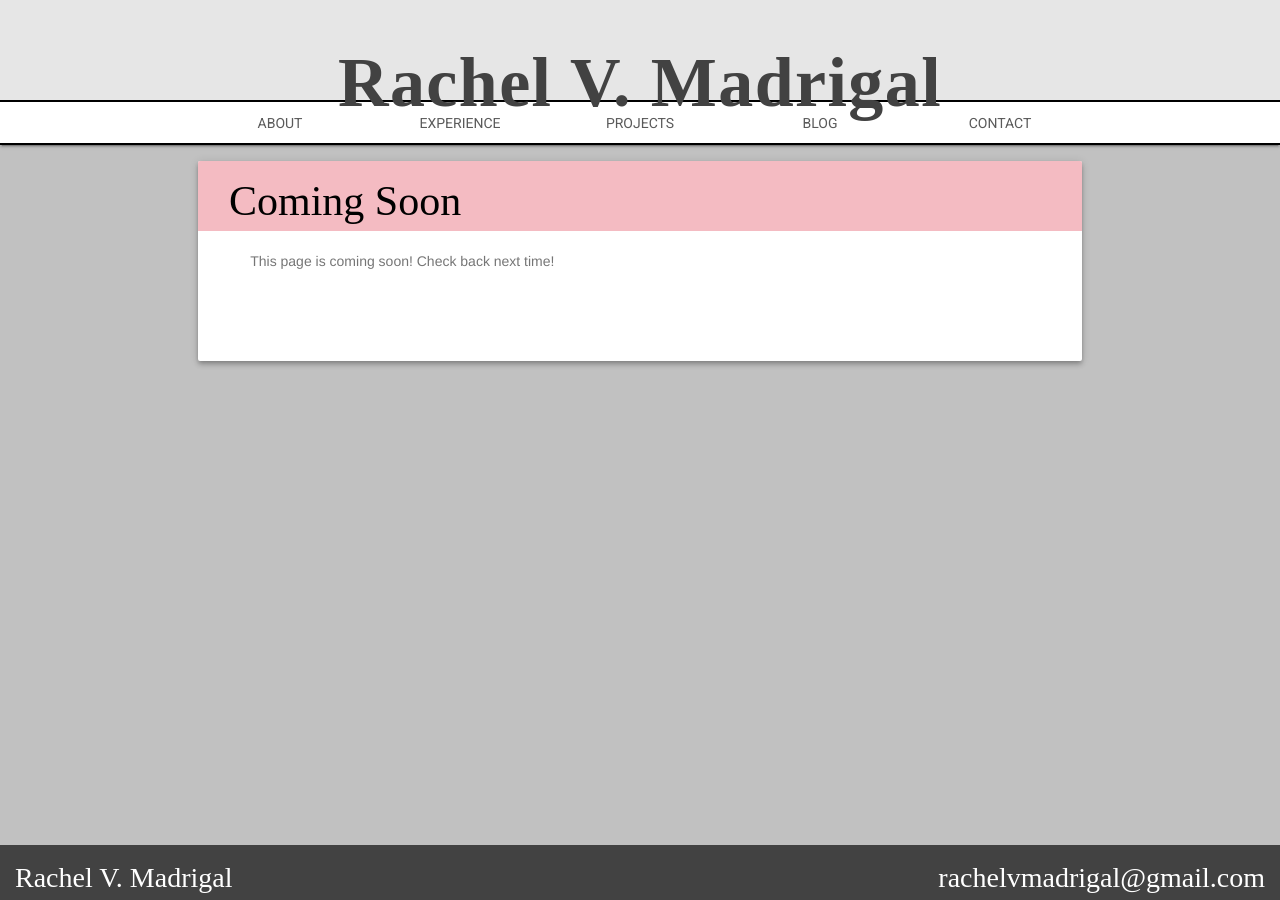
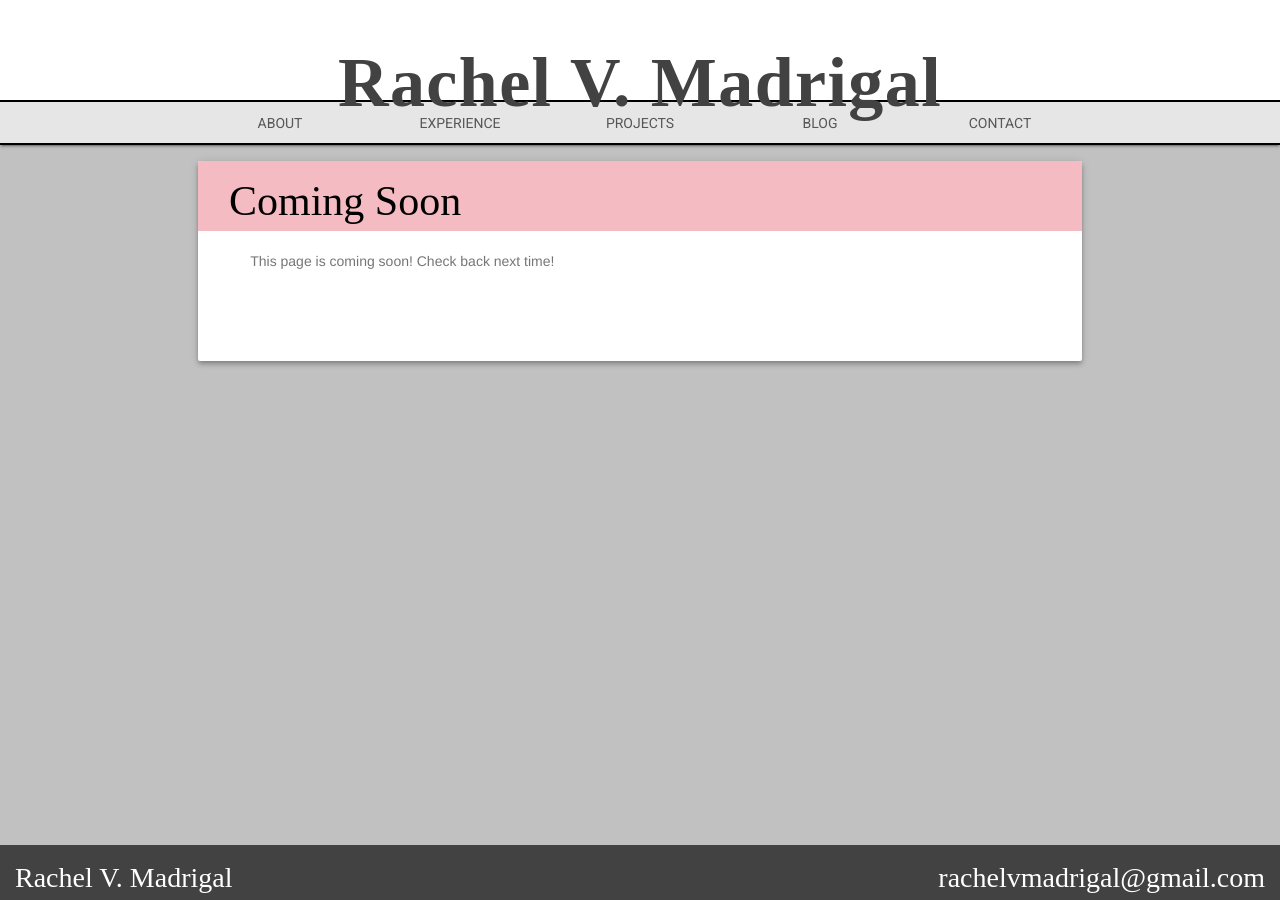
Before and after one commit to rachelmad/rachelmad.github.io, a Jekyll site: the page built from coming-soon.html, in a window 1280 px wide. Built offline with Jekyll 4.4.1, drawn with Linux system fonts in a browser that asks for light colours; nearby versions of some CDN libraries; some web fonts are replaced.

Commit message:
Updated theme colors and fonts

```diff
--- a/_layouts/default.html
+++ b/_layouts/default.html
@@ -8,7 +8,7 @@
 
     <title> {{ page.title }} </title>
     <link rel="stylesheet" href="https://code.getmdl.io/1.1.3/material.grey-pink.min.css"/>
-    <link href="https://fonts.googleapis.com/css?family=Roboto|Stalemate" rel="stylesheet">
+    <link href="https://fonts.googleapis.com/css?family=Roboto:400,400i,900|Rokkitt:700|Stalemate" rel="stylesheet">
     <link rel="stylesheet" href="https://fonts.googleapis.com/icon?family=Material+Icons">
     <script src="https://use.fontawesome.com/4dde453932.js"></script>
 
--- a/css/styles.css
+++ b/css/styles.css
@@ -40,7 +40,6 @@
 
 .portfolio-logo-row {
     min-height: 100px;
-    background-color: rgb(230, 230, 230);
     justify-content: flex-end;
 }
 
@@ -67,6 +66,7 @@
     border-bottom: 2px solid black;
     text-transform: uppercase;
     height: 45px;
+    background-color: rgb(230, 230, 230);
 }
 
 .portfolio-navigation-row  .mdl-navigation {
@@ -272,3 +272,12 @@ code {
     background-color: rgb(230, 230, 230);
     padding: 5px;
 }
+
+p {
+    font-size: 1rem;
+}
+
+h6 {
+    font-family: 'Rokkitt', serif;
+    font-size: 1.5rem;
+}
```
